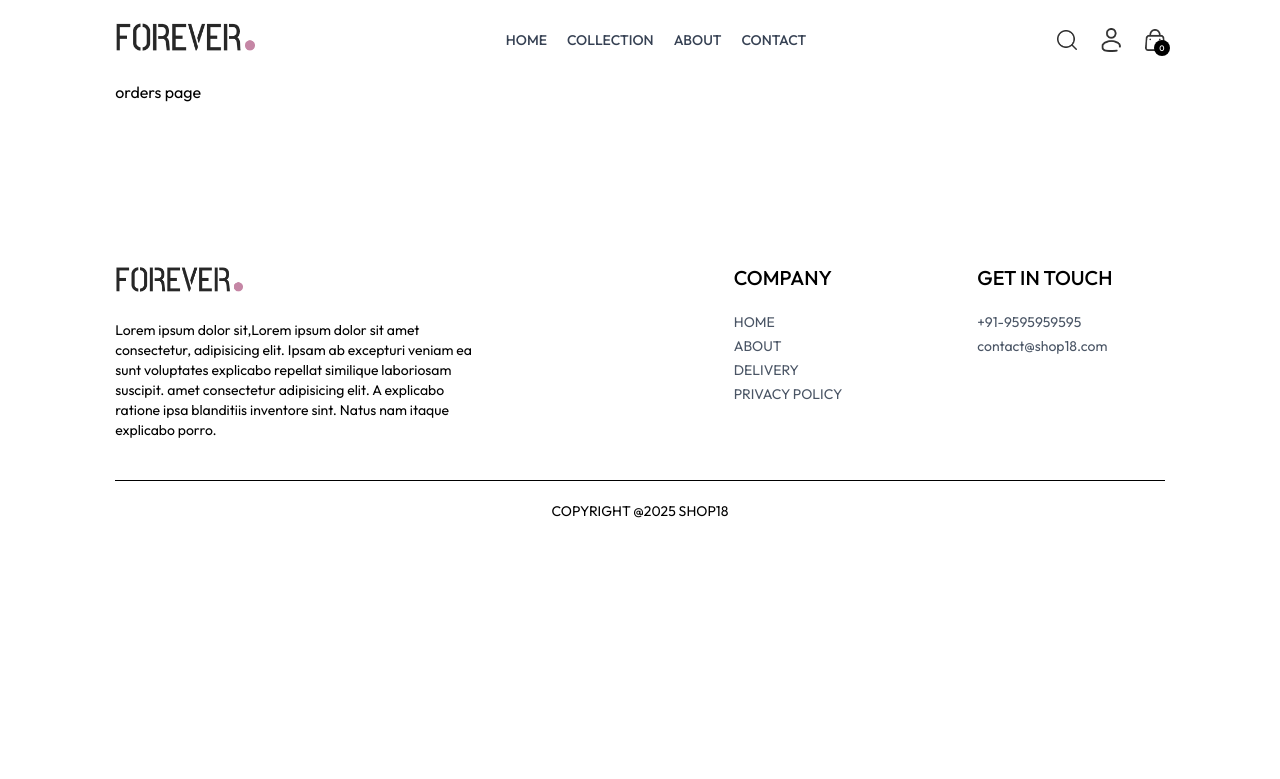
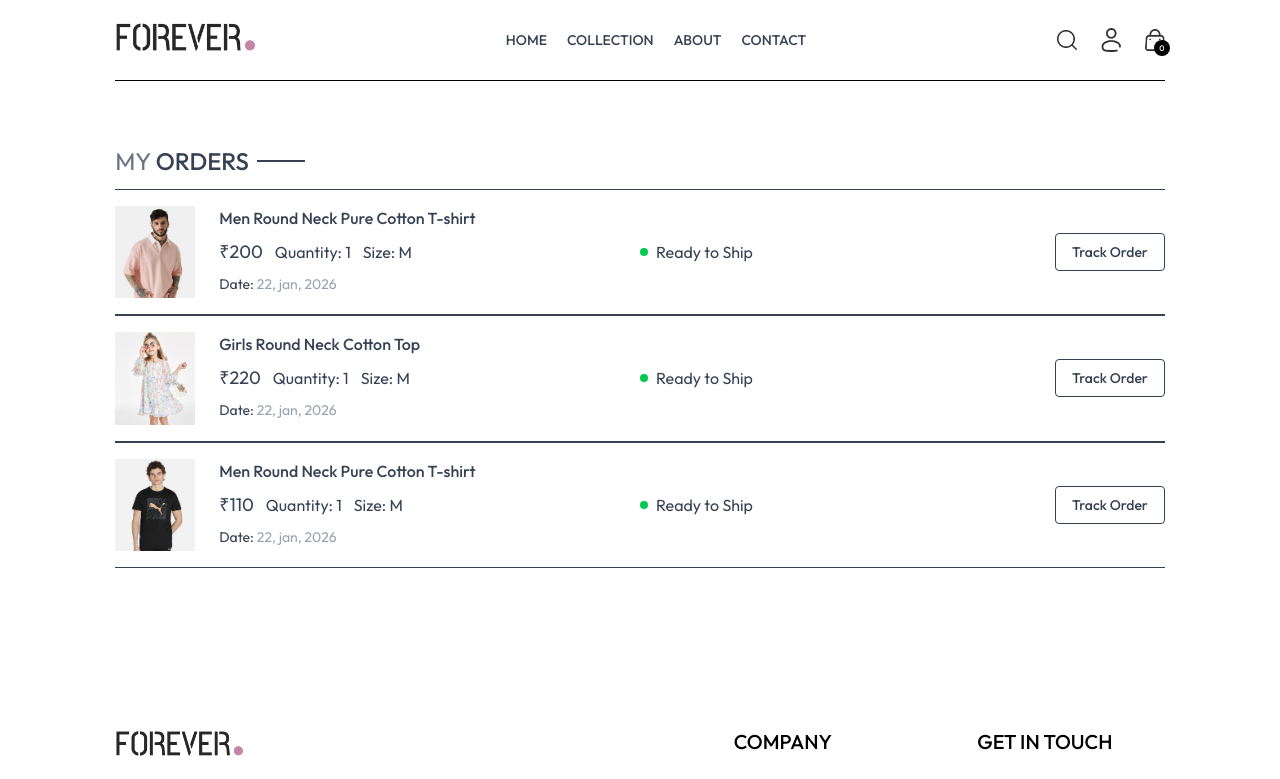
Before and after one commit to surender18/shop18, a React (Vite) app: page /orders in a window 1280 px wide. Shown: the top 779 px of the page. Built offline with nearby package versions, Linux system fonts and the light colour scheme.

Commit message:
Enhance Navbar with profile link; update About and Login pages with new structure; implement Orders page to display user orders

```diff
--- a/src/components/Navbar.jsx
+++ b/src/components/Navbar.jsx
@@ -30,7 +30,7 @@
       <div className='flex items-center gap-6'>
         <img onClick={()=>setShowSearch(true)} src={assets.search_icon} alt="search icon" className='w-5 cursor-pointer ' />
         <div className='group relative'>
-          <img className='w-5 cursor-pointer' src={assets.profile_icon} alt="profile icon" />
+          <Link to='/login'>  <img className='w-5 cursor-pointer' src={assets.profile_icon} alt="profile icon" /></Link>
           <div className='group-hover:block hidden absolute dropdown-menu right-0 pt-4 '>
           <div className='flex flex-col gap-2 w-36 py-3 px-5 bg-slate-100 text-gray-500 rounded '>
           <p className='cursor-pointer hover:text-black'>My Profile</p>
--- a/src/pages/About.jsx
+++ b/src/pages/About.jsx
@@ -9,3 +9,4 @@
 }
 
 export default About
+455
--- a/src/pages/Login.jsx
+++ b/src/pages/Login.jsx
@@ -1,11 +1,36 @@
-import React from 'react'
+import React, { useState } from 'react'
 
 const Login = () => {
+  const [currentState,setCurrentState]=useState('Sign Up')
+  const onSubmitHandler = async(event)=>{
+    event.preventDefault()
+
+  }
+
+
   return (
-    <div>
-      login page
-    </div>
+    <form onSubmit={onSubmitHandler} className='flex flex-col items-center w-[90%] sm:max-w-96 m-auto mt-14 gap-4 text-gray-800'>
+      <div className='inline-flex items-center gap-2 mb-2 mt-10'>
+        <p className='prata-regular text-3xl'>{currentState}</p>
+        <hr className='border-none h-[1.5px] w-8 bg-gray-800' />
+      </div>
+      {currentState ==='Login' ? '':<input className='w-full px-3 py-2 border border-gray-800' type="text"  placeholder='Name' required/>}
+      <input className='w-full px-3 py-2 border border-gray-800' type="email"  placeholder='Email' required/>
+      <input className='w-full px-3 py-2 border border-gray-800' type="password"  placeholder='Password' required/>
+      <div className="flex w-full justify-between text-sm -mt-2">
+        <p className='cursor-pointer'>Forgot your password?</p>
+        {
+          currentState === 'Login'
+          ? <p onClick={()=>setCurrentState('Sign Up')} className='cursor-pointer'>Create an account</p>
+          : <p onClick={()=>setCurrentState('Login')} className='cursor-pointer'>Login here</p>
+
+        }
+      </div>
+      <button className='cursor-pointer bg-black text-white font-light px-8 py-2 mt-4 '>{currentState === 'Login'?'Sign In': 'Sign Up'}</button>
+
+    </form>
   )
 }
 
 export default Login
+445
--- a/src/pages/Orders.jsx
+++ b/src/pages/Orders.jsx
@@ -1,9 +1,43 @@
-import React from 'react'
+import React, { useContext } from 'react'
+import { ShopContext } from '../context/ShopContext'
+import Title from '../components/Title'
 
 const Orders = () => {
+  const {products,currency}=useContext(ShopContext)
   return (
-    <div>
-      orders page
+    <div className='border-t pt-16 '>
+      <div className="text-2xl">
+        <Title text1={"MY"} text2={"ORDERS"} />
+      </div>
+      <div>
+        {
+          products.slice(1,4).map((item,index)=>(
+            <div key={index} className='py-4 border-t border-b text-gray-700 flex flex-col md:flex-row md:items-center md:justify-between  gap-4'>
+              <div className='flex items-start gap-6 text-sm'>
+                <img className='w-16 sm:w-20' src={item.image[0]} alt="" />
+                <div>
+                  <p className='sm:text-base font-medium'>{item.name}</p>
+                  <div className="flex items-center gap-3 mt-2 text-base text-gray-700">
+                    <p className='text-lg'>{currency}{item.price}</p>
+                    <p>Quantity: 1</p>
+                    <p>Size: M</p>
+                  </div>
+                  <p className='mt-2'>Date: <span className='text-gray-400'>22, jan, 2026</span></p>
+                </div>
+              </div>
+              <div className='md:w-1/2 flex justify-between'>
+                <div className="flex items-center gap-2">
+                  <p className=' min-w-2 h-2 rounded-full bg-green-500'></p>
+                  <p className='text:sm md:text-base'>Ready to Ship</p>
+                </div>
+                <button  className='border px-4 py-2 text-sm font-medium rounded-sm'>Track Order</button>
+
+              </div>
+
+            </div>
+          ))
+        }
+      </div>
     </div>
   )
 }
```
